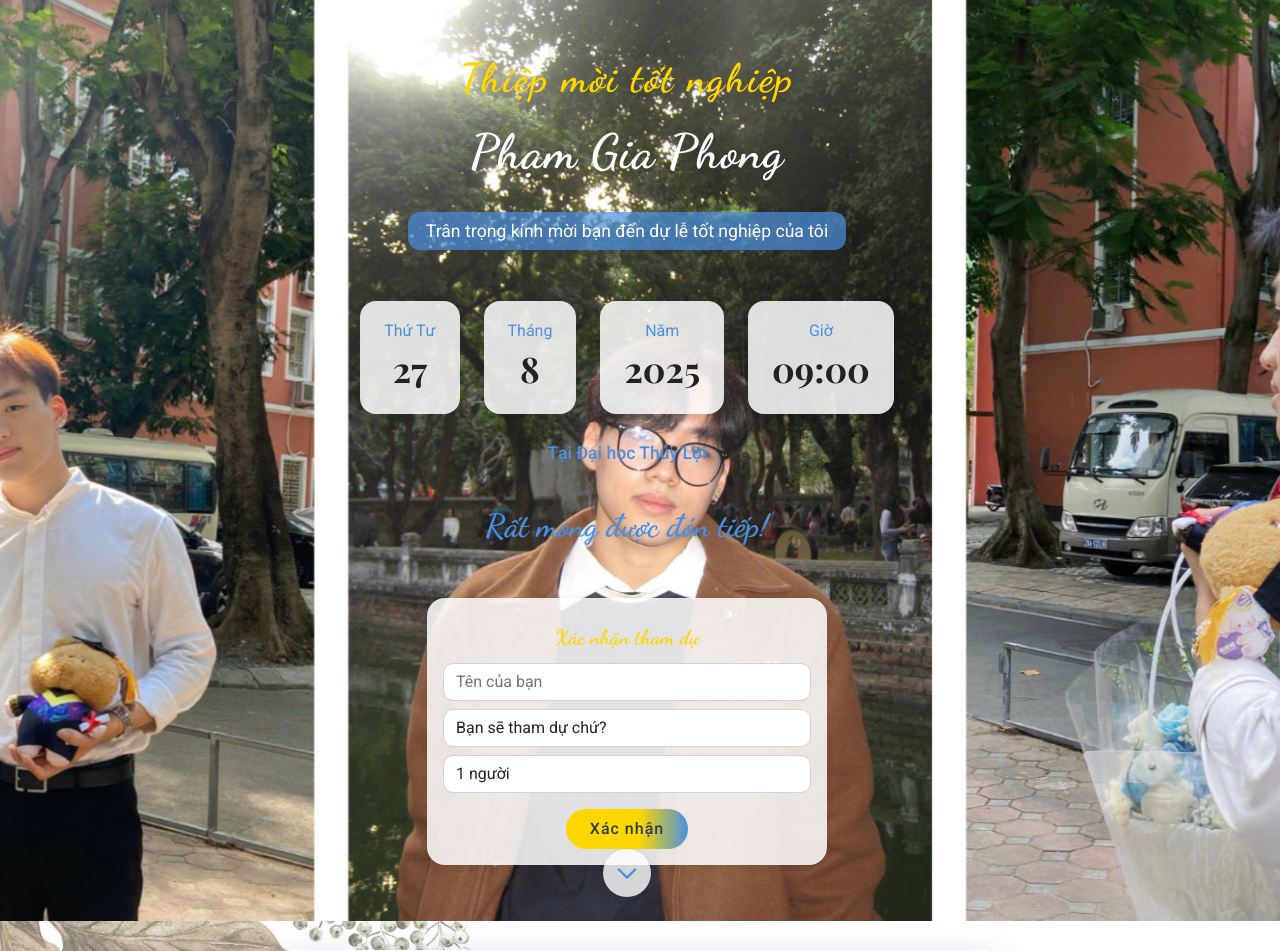
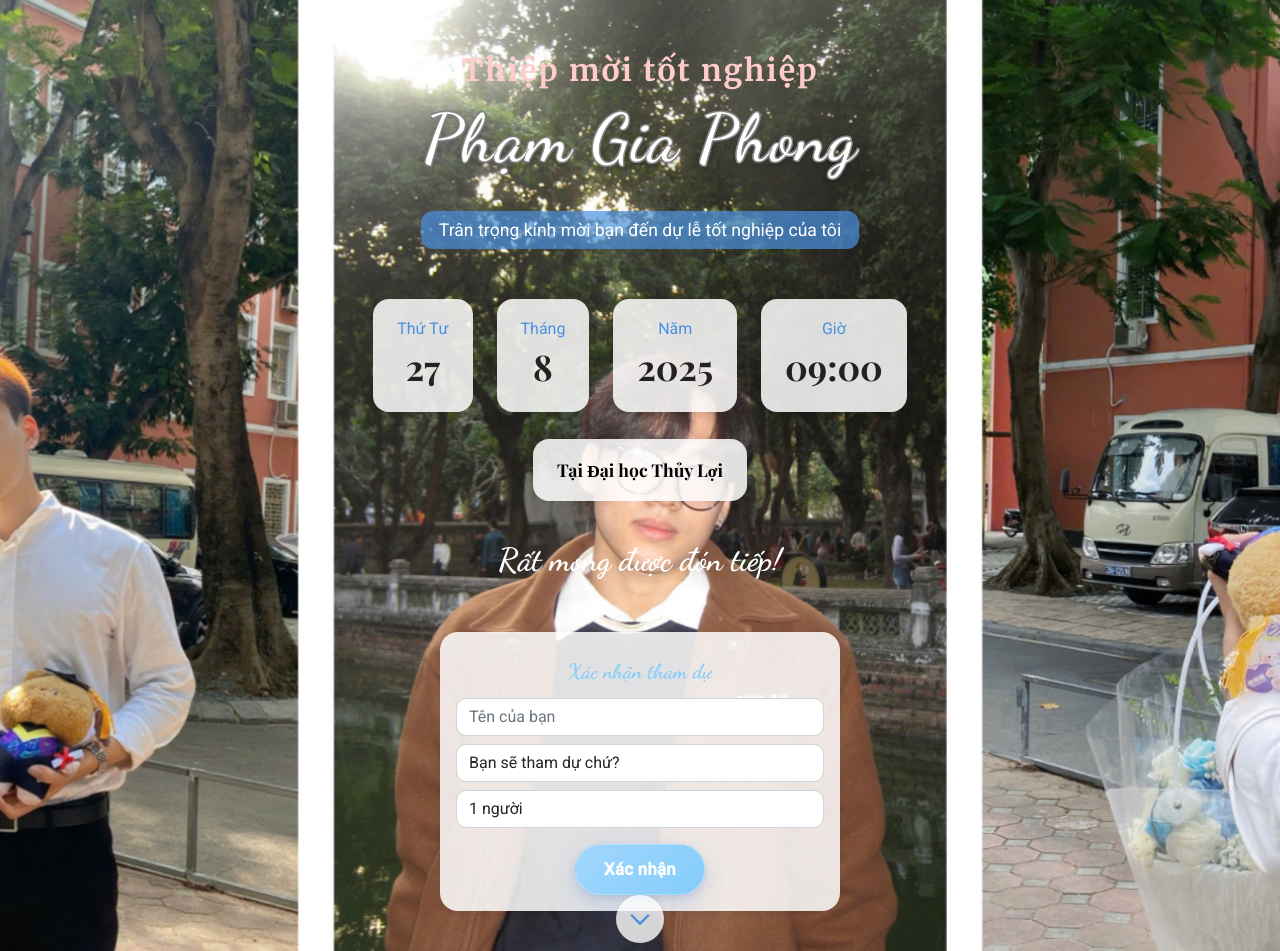
Before and after one commit to fong-AI/thiepdientu, a Flask app: page / in a window 1280 px wide. Shown: the top 951 px of the page. Run offline with Flask 2, Linux system fonts and the light colour scheme.

Commit message:
Update index.html

```diff
--- a/templates/index.html
+++ b/templates/index.html
@@ -6,6 +6,7 @@
     <title>Thiệp mời tốt nghiệp</title>
     <link href="https://cdn.jsdelivr.net/npm/bootstrap@5.1.3/dist/css/bootstrap.min.css" rel="stylesheet">
     <link href="https://fonts.googleapis.com/css2?family=Dancing+Script:wght@700&family=Roboto:wght@400;500&family=Playfair+Display:wght@700&display=swap" rel="stylesheet">
+    <link href="https://fonts.googleapis.com/css2?family=Merriweather:wght@700;900&display=swap" rel="stylesheet">
     <link rel="stylesheet" href="https://cdnjs.cloudflare.com/ajax/libs/animate.css/4.1.1/animate.min.css"/>
     <link rel="stylesheet" href="https://unpkg.com/aos@2.3.1/dist/aos.css"/>
     <style>
@@ -36,6 +37,7 @@
             object-fit: cover;
             z-index: 0;
         }
+
         /* Animation zoom cho frame 1 */
         #frame1 .frame-bg {
             animation: zoomInBg 8s ease-in-out infinite;
@@ -63,25 +65,44 @@
         #frame1 .main-card {
             background: transparent;
             box-shadow: none;
+            margin: 0 auto;
+            text-align: center;
         }
         /* Tăng cỡ, font, màu cho tên chủ nhân frame 1 */
         #frame1 .invite-subtitle {
             font-family: 'Dancing Script', cursive;
-            font-size: 3em;
+            font-size: 4.2em;
             color: #fff;
             text-transform: capitalize;
             font-weight: 700;
             letter-spacing: 1px;
-            text-shadow: 0 2px 8px rgba(0,0,0,0.18);
+            line-height: 1.15;
+            /* Viền chữ (stroke) xám mỏng + đổ bóng nhiều lớp để nổi bật trên mọi nền */
+            -webkit-text-stroke: 0.6px rgba(128,128,128,0.85);
+            text-stroke: 0.6px rgba(128,128,128,0.85);
+            text-shadow:
+                /* viền giả đa hướng (không blur) với tông xám */
+                0 0 1px rgba(128,128,128,0.95),
+                1px 0 0 rgba(128,128,128,0.95),
+                -1px 0 0 rgba(128,128,128,0.95),
+                0 1px 0 rgba(128,128,128,0.95),
+                0 -1px 0 rgba(128,128,128,0.95),
+                1px 1px 0 rgba(128,128,128,0.95),
+                -1px 1px 0 rgba(128,128,128,0.95),
+                1px -1px 0 rgba(128,128,128,0.95),
+                -1px -1px 0 rgba(128,128,128,0.95),
+                /* bóng mềm để tăng chiều sâu */
+                0 3px 8px rgba(0,0,0,0.28),
+                0 8px 24px rgba(0,0,0,0.2);
         }
         .invite-section {
             text-align: center;
             padding: 48px 20px 32px 20px;
         }
         .invite-title {
-            font-family: 'Dancing Script', cursive;
-            font-size: 2.5em;
-            color: #ffd700;
+            font-family: 'Merriweather', serif;
+            font-size: 1.9em;
+            color: #FFCCCC;
             margin-bottom: 0.2em;
             letter-spacing: 2px;
         }
@@ -134,12 +155,21 @@
         }
         .location-block .label {
             font-weight: 500;
-            color: #4a90e2;
+            color: #000;
+            display: inline-block;
+            background: rgba(255,255,255,0.85);
+            border-radius: 16px;
+            box-shadow: 0 2px 8px rgba(0,0,0,0.07);
+            padding: 18px 24px;
+            min-width: 80px;
+            text-align: center;
+            font-family: 'Playfair Display', serif;
+            font-weight: bold;
         }
         .owner-block {
             font-family: 'Dancing Script', cursive;
             font-size: 2em;
-            color: #4a90e2;
+            color: #fff;
             margin-bottom: 1.5em;
         }
         .block {
@@ -153,24 +183,44 @@
         .block-title {
             font-family: 'Dancing Script', cursive;
             font-size: 1.3em;
-            color: #ffd700;
+            color: #87CEFA;
             margin-bottom: 0.5em;
         }
         .btn-main {
-            background: linear-gradient(90deg, #ffd700 60%, #4a90e2 100%);
-            color: #2c3e50;
-            border: none;
-            border-radius: 30px;
-            padding: 8px 24px;
-            font-size: 1em;
-            font-weight: 500;
-            letter-spacing: 1px;
-            transition: 0.2s;
+            display: inline-flex;
+            align-items: center;
+            gap: 8px;
+            cursor: pointer;
+            user-select: none;
+            background: linear-gradient(135deg, #A7D8FF 0%, #87CEFA 50%, #6EBBFF 100%);
+            background-size: 200% 200%;
+            background-position: 0% 50%;
+            color: #ffffff;
+            border: 1px solid rgba(255,255,255,0.25);
+            border-radius: 999px;
+            padding: 12px 28px;
+            font-size: 1.05em;
+            font-weight: 600;
+            letter-spacing: 0.3px;
+            box-shadow: 0 8px 20px rgba(74,144,226,0.25), 0 2px 6px rgba(0,0,0,0.08);
+            transition: transform 0.15s ease, box-shadow 0.2s ease, background-position 0.3s ease, filter 0.2s ease;
             margin-top: 8px;
         }
         .btn-main:hover {
-            background: linear-gradient(90deg, #e6c200 60%, #357abd 100%);
-            color: #fff;
+            transform: translateY(-1px);
+            background-position: 100% 50%;
+            box-shadow: 0 12px 28px rgba(74,144,226,0.32), 0 4px 10px rgba(0,0,0,0.10);
+            filter: brightness(1.02);
+            color: #ffffff;
+        }
+        .btn-main:active {
+            transform: translateY(0);
+            box-shadow: 0 6px 14px rgba(74,144,226,0.22), 0 2px 6px rgba(0,0,0,0.08);
+            filter: brightness(0.98);
+        }
+        .btn-main:focus-visible {
+            outline: none;
+            box-shadow: 0 0 0 3px rgba(135,206,250,0.45), 0 10px 24px rgba(74,144,226,0.28);
         }
         .rsvp-form input, .rsvp-form select {
             border-radius: 10px;
@@ -181,9 +231,9 @@
             text-align: center;
         }
         .intro-title {
-            font-family: 'Dancing Script', cursive;
+            font-family: 'Merriweather', serif;
             font-size: 2.2em;
-            color: #ffd700;
+            color: #FFCCCC;
             margin-bottom: 0.5em;
         }
         .intro-caption {
@@ -220,9 +270,9 @@
             left: 0;
         }
         .gallery-title {
-            font-family: 'Dancing Script', cursive;
+            font-family: 'Merriweather', serif;
             font-size: 2.2em;
-            color: #ffd700;
+            color: #FFCCCC;
             margin-bottom: 0.5em;
             text-align: center;
             width: 100%;
@@ -267,12 +317,18 @@
             color: #4a90e2;
         }
         @media (max-width: 991.98px) {
-            .invite-title { font-size: 1.5em; }
+            .invite-title { font-size: 1.4em; }
             .invite-subtitle { font-size: 1.2em; }
+            /* Tên trong frame 1 trên mobile: to nhưng vẫn vừa màn */
+            #frame1 .invite-subtitle { font-size: 2.8em; line-height: 1.15; }
             .date-block { gap: 10px; }
             .date-item { padding: 10px 8px; min-width: 60px; }
             .owner-block { font-size: 1.2em; }
-            .gallery-img { width: 120px; height: 180px; }
+            /* Tránh cắt 2 bên ảnh nền trên mobile: giữ nguyên toàn bộ ảnh */
+            #frame1 .frame-bg { object-fit: contain; background: #000; }
+            /* Ảnh gallery trên mobile rộng hơn để đỡ bị hẹp */
+            #frame3 .gallery-img { flex: 0 0 70vw; width: 70vw; height: auto; max-width: 70vw; max-height: 70vh; }
+            #frame3 .gallery-list { height: 70vh; }
         }
         /* Gallery slider frame 3 - 3 ảnh chiếm 90% chiều rộng, slide mượt */
         #frame3 .gallery-list {
@@ -390,7 +446,7 @@
                     <div class="intro-card animate__animated animate__fadeInUp animate__delay-1s" data-aos="fade-up">
                         <div class="intro-title">Giới thiệu bản thân</div>
                         <div class="intro-caption">
-                            Xin chào! Mình là Phạm Gia Phong, sinh viên Đại học Thủy Lợi. Mình luôn nỗ lực học hỏi, yêu thích công nghệ và đam mê khám phá những điều mới mẻ. Lễ tốt nghiệp này là cột mốc quan trọng, đánh dấu hành trình trưởng thành và mở ra những cơ hội mới. Rất mong được gặp lại các bạn trong ngày đặc biệt này!
+                            Helluu! Mình là Phạm Gia Phong, một sinh viên học AI đầy tự hào vừa tốt nghiệp chuyên ngành Trí tuệ Nhân tạo và Khoa học Dữ liệu tại Đại học Thủy Lợi, với điểm trung bình 3.4/4.0. Hành trình của mình là một cuộc phiêu lưu đầy cảm hứng, từ những đêm thức trắng học code đến việc chinh phục những thử thách thực tế với những dự án AI. Lễ tốt nghiệp hôm nay không chỉ là cột mốc đánh dấu sự trưởng thành mà còn là cánh cửa mở ra những cơ hội mới mẻ – và mình không thể hào hứng hơn được đón tiếp mọi người đến chung vui cùng!
                         </div>
                         <img src="/static/gioithieu/intro.jpg" alt="Ảnh giới thiệu" class="intro-img">
                         <div class="scroll-down" onclick="document.getElementById('frame3').scrollIntoView({behavior: 'smooth'});">
@@ -426,14 +482,25 @@
         const track = document.getElementById('gallery-track');
         const imgs = track.querySelectorAll('.gallery-img');
         let current = 0;
+        const mq = window.matchMedia('(max-width: 991.98px)');
+        function stepVW() { return mq.matches ? 70 : 30; }
         function updateGallery() {
-            // Dịch chuyển track để 3 ảnh giữa nằm trong vùng nhìn thấy
-            track.style.transform = `translateX(-${current * 30}vw)`;
+            // Dịch chuyển track theo kích thước mỗi item (vw) tùy theo thiết bị
+            const step = stepVW();
+            track.style.transform = `translateX(-${current * step}vw)`;
             imgs.forEach((img, i) => {
                 img.classList.remove('center');
                 if (i === (current + 1) % imgs.length) img.classList.add('center');
             });
         }
+        // Cập nhật khi thay đổi kích thước hoặc breakpoint
+        const onMQLChange = () => { updateGallery(); };
+        if (mq.addEventListener) {
+            mq.addEventListener('change', onMQLChange);
+        } else if (mq.addListener) {
+            mq.addListener(onMQLChange);
+        }
+        window.addEventListener('resize', updateGallery);
         updateGallery();
         setInterval(() => {
             current = (current + 1) % imgs.length;
```
